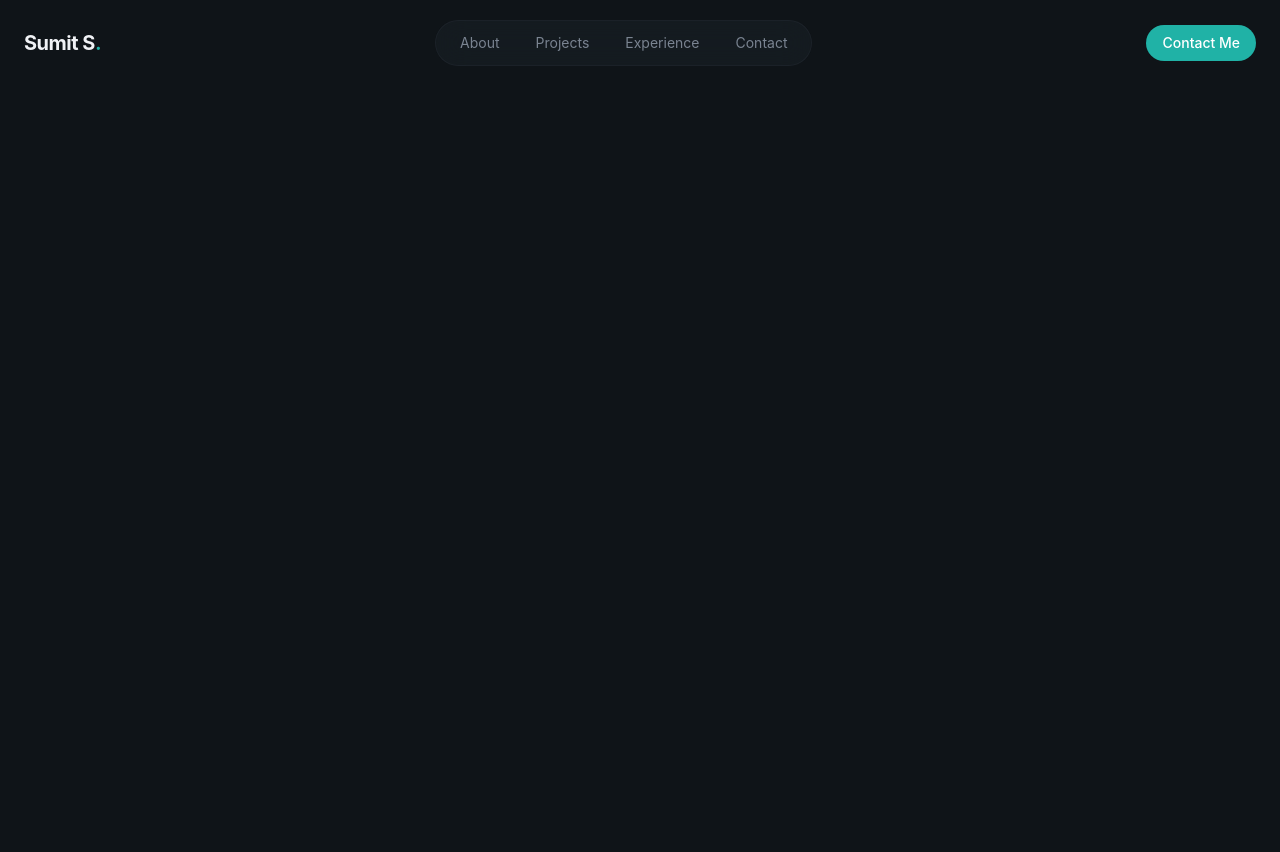
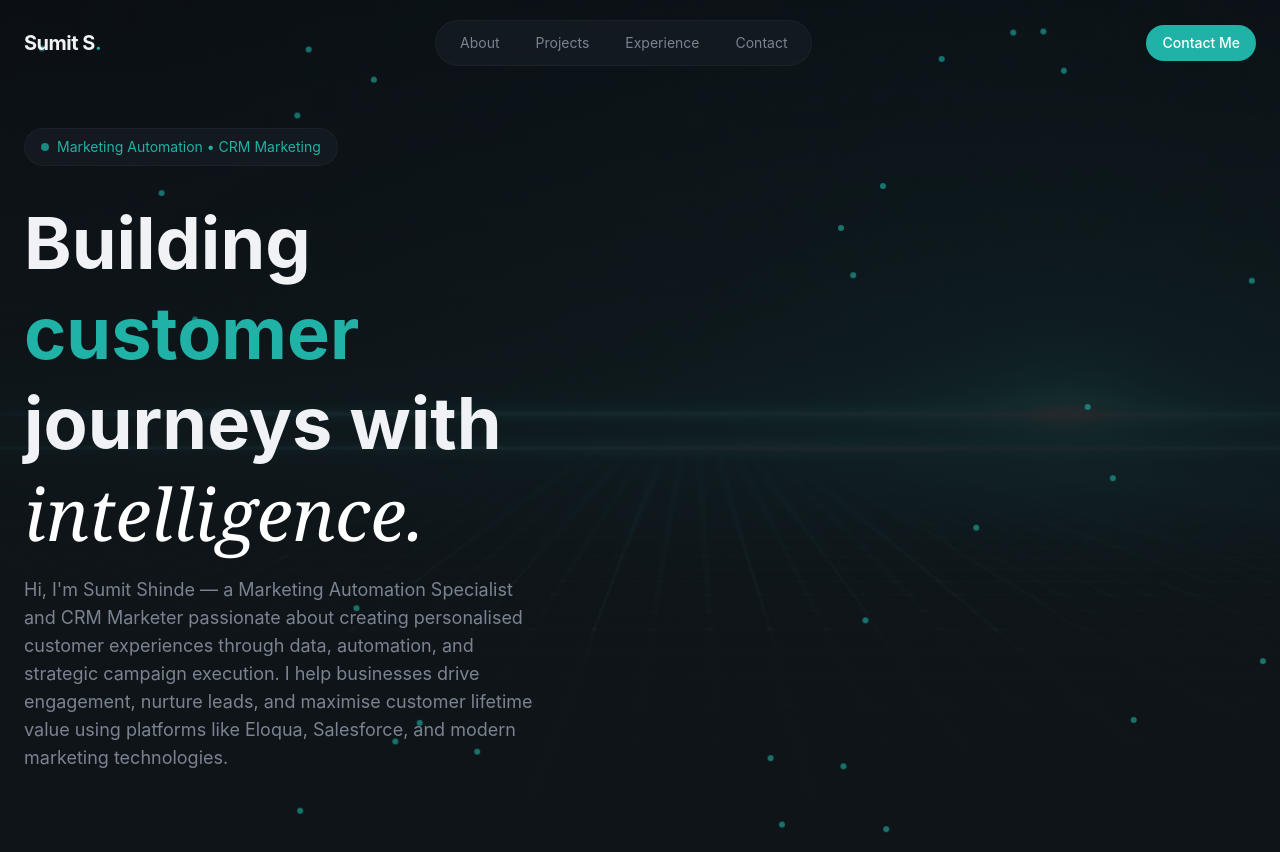
Before and after one commit to sumitshinde559/personal-portfolio, a React app: page / in a window 1280 px wide. Before the commit the page ends 800 px from the top, so only its background shows below. Built offline with nearby package versions, Linux system fonts and the light colour scheme; the HTML template or start-up script is replaced by a standard one.

Commit message:
Hero section headline created with animation

```diff
--- a/src/components/layout/Navbar.jsx
+++ b/src/components/layout/Navbar.jsx
@@ -11,7 +11,7 @@
 export const Navbar = () => {
   const [isMobileMenuOpen, setIsMobileMenuOpen] = useState(false);
   return (
-    <header className="fixed top-0 left-0 right-0 bg-transparent py-5">
+    <header className="fixed top-0 left-0 right-0 bg-transparent py-5 z-50">
       <nav className="container mx-auto px-6 flex items-center justify-between">
         <a
           href="#"
--- a/src/components/sections/Hero.jsx
+++ b/src/components/sections/Hero.jsx
@@ -1,3 +1,72 @@
+import heroBg from "@/assets/hero-bg.jpg";
+
 export const Hero = () => {
-  return <section></section>;
+  return (
+    <section className="relative min-h-screen flex items-center overflow-hidden">
+      {/* Bg */}
+      <div className="absolute inset-0">
+        <img
+          src={heroBg}
+          alt="Hero image"
+          className="w-full h-full object-cover opacity-40"
+        />
+        <div className="absolute inset-0 bg-gradient-to-b from-background/20 via-background/80 to-background" />
+      </div>
+
+      {/* Green Dots */}
+      <div className="absolute inset-0 overflow-hidden pointer-events-none">
+        {[...Array(30)].map((_, i) => (
+          <div
+            className="absolute w-1.5 h-1.5 rounded-full opacity-60"
+            style={{
+              backgroundColor: "#20B2A6",
+              left: `${Math.random() * 100}%`,
+              top: `${Math.random() * 100}%`,
+              animation: `slow-drift ${
+                15 + Math.random() * 20
+              }s ease-in-out infinite`,
+              animationDelay: `${Math.random() * 5}s`,
+            }}
+          />
+        ))}
+      </div>
+
+      {/* Content */}
+      <div className="container mx-auto px-6 pt-32 pb-20 relative z-10">
+        <div className="grid lg:grid-cols-2 gap-12 items-center">
+          {/* Left Column - Text Content */}
+          <div className="space-y-8">
+            <div className="animate-fade-in">
+              <span className="inline-flex items-center gap-2 px-4 py-2 rounded-full glass text-sm text-primary">
+                <span className="w-2 h-2 bg-primary rounded-full animate-pulse" />
+                Marketing Automation • CRM Marketing
+              </span>
+            </div>
+
+            {/* Headline */}
+            <div className="space-y-4">
+              <h1 className="text-5xl md:text-6xl lg:text-7xl font-bold leading-tight animate-fade-in animation-delay-100">
+                Building{" "}
+                <span className="text-primary glow-text">customer</span>
+                <br />
+                journeys with
+                <br />
+                <span className="font-serif italic font-normal text-white">
+                  intelligence.
+                </span>
+              </h1>
+              <p className="text-lg text-muted-foreground max-w-lg animate-fade-in animation-delay-200">
+                Hi, I'm Sumit Shinde — a Marketing Automation Specialist and CRM
+                Marketer passionate about creating personalised customer
+                experiences through data, automation, and strategic campaign
+                execution. I help businesses drive engagement, nurture leads,
+                and maximise customer lifetime value using platforms like
+                Eloqua, Salesforce, and modern marketing technologies.
+              </p>
+            </div>
+          </div>
+        </div>
+      </div>
+    </section>
+  );
 };
--- a/src/index.css
+++ b/src/index.css
@@ -68,7 +68,54 @@
       filter:blur(0);
       }
   }
+
+
+  @keyframes slow-drift {
+    0%,
+    100% {
+      transform: translate(0, 0);
+    }
+    25% {
+      transform: translate(20px, -30px);
+    }
+    50% {
+      transform: translate(-15px, -20px);
+    }
+    75% {
+      transform: translate(30px, 10px);
+    }
+  }
+
   .animate-fade-in{
     animation: fade-in 0.8s ease-out both;
   }
+
+
+  .animation-delay-100 {
+    animation-delay: 100ms;
+  }
+
+  .animation-delay-200 {
+    animation-delay: 200ms;
+  }
+
+  .animation-delay-300 {
+    animation-delay: 300ms;
+  }
+
+  .animation-delay-400 {
+    animation-delay: 400ms;
+  }
+
+  .animation-delay-500 {
+    animation-delay: 500ms;
+  }
+
+  .animation-delay-600 {
+    animation-delay: 600ms;
+  }
+
+  .animation-delay-800 {
+    animation-delay: 800ms;
+  }
 }
```
Also changed, not shown: src/assets/hero-bg.jpg (added).
